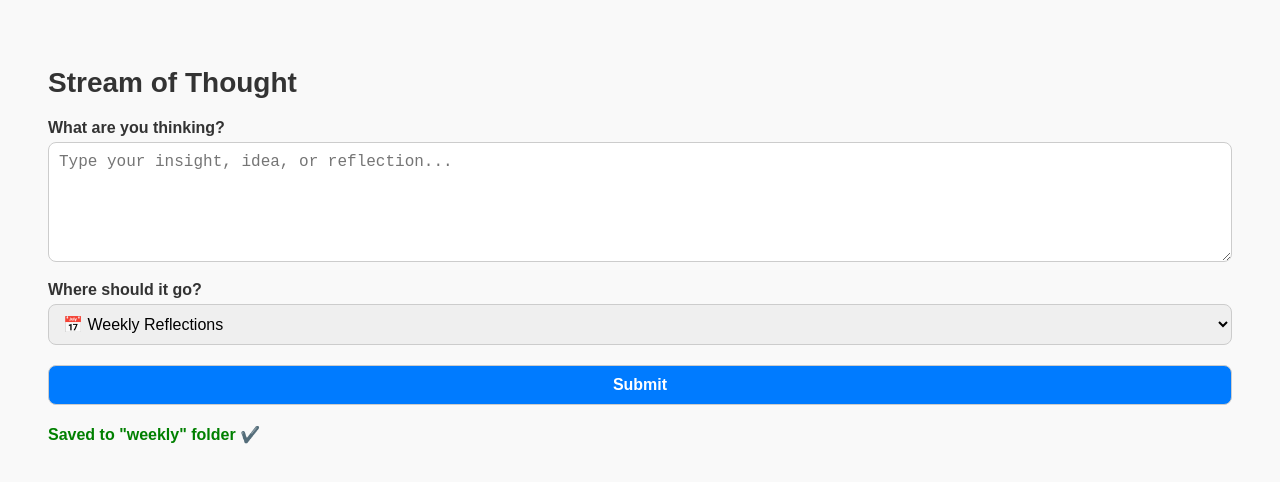
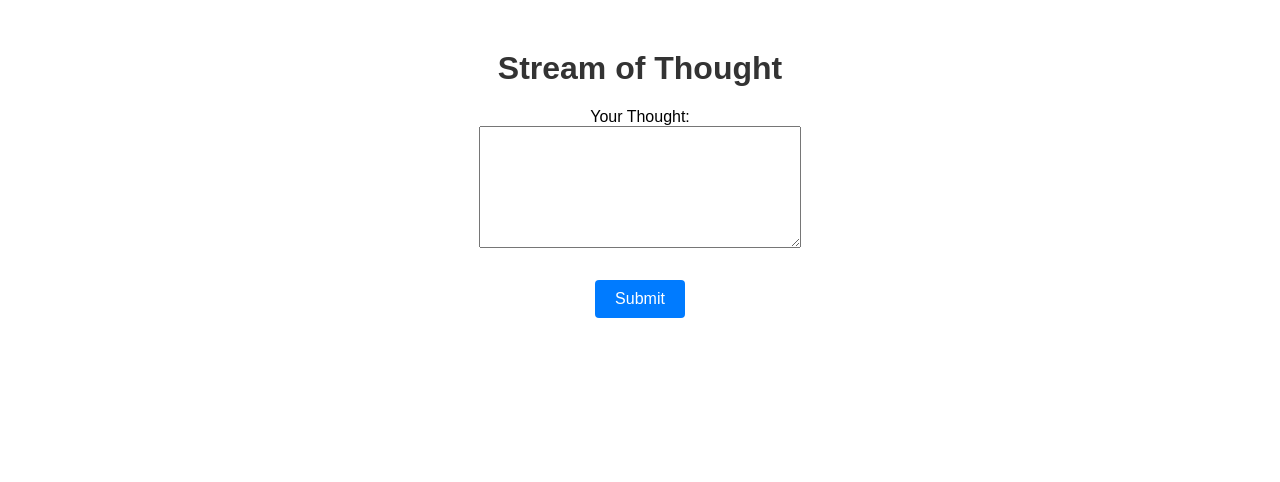
Before and after one commit to WillCO8/AI_Native_Journey, a plain HTML site: page stream-of-thought/index.html in a window 1280 px wide. Both pictures are taken after typing "Sample" into the empty fields and a click on the button "Submit". Drawn offline with Linux system fonts and the light colour scheme.

Commit message:
Replaced old Stream of Thought files with clean MVP

```diff
--- a/stream-of-thought/index.html
+++ b/stream-of-thought/index.html
@@ -1,59 +1,18 @@
 <!DOCTYPE html>
 <html lang="en">
-
 <head>
   <meta charset="UTF-8" />
   <meta name="viewport" content="width=device-width, initial-scale=1.0" />
   <title>Stream of Thought</title>
   <link rel="stylesheet" href="style.css" />
 </head>
-
 <body>
-
   <h1>Stream of Thought</h1>
-
   <form id="thought-form">
-    <label for="thought">What are you thinking?</label>
-    <textarea id="thought" rows="5" placeholder="Type your insight, idea, or reflection..."></textarea>
-
-    <label for="category">Where should it go?</label>
-    <select id="category">
-      <option value="weekly">📅 Weekly Reflections</option>
-      <option value="study">📚 Study Guides & Summaries</option>
-      <option value="projects">🚧 Projects & Experiments</option>
-    </select>
-
+    <label for="thought">Your Thought:</label><br>
+    <textarea id="thought" name="thought" rows="5" cols="33" required></textarea><br><br>
     <button type="submit">Submit</button>
   </form>
-
-  <div id="confirmation"></div>
-
-  <script>
-    document.getElementById('thought-form').addEventListener('submit', function (event) {
-      event.preventDefault();
-      const thought = document.getElementById('thought').value.trim();
-      const category = document.getElementById('category').value;
-
-      if (thought === '') {
-        alert('Please enter a thought before submitting.');
-        return;
-      }
-
-      // Clear the textarea
-      document.getElementById('thought').value = '';
-
-      // Display confirmation
-      const confirmation = document.getElementById('confirmation');
-      confirmation.textContent = `Saved to "${category}" folder ✔️`;
-      confirmation.style.display = 'block';
-
-      // Reset confirmation after a few seconds
-      setTimeout(() => {
-        confirmation.textContent = '';
-      }, 3000);
-    });
-  </script>
-
+  <script src="script.js"></script>
 </body>
-
 </html>
--- a/stream-of-thought/script.js
+++ b/stream-of-thought/script.js
@@ -1,33 +1,12 @@
-document.getElementById("thought-form").addEventListener("submit", async function(e) {
-  e.preventDefault();
+document.getElementById("thought-form").addEventListener("submit", function(event) {
+  event.preventDefault();
 
-  const category = document.getElementById("category").value;
-  const entry = document.getElementById("entry").value;
+  const thought = document.getElementById("thought").value;
+  console.log("Submitted thought:", thought);
 
-  if (!entry.trim()) {
-    document.getElementById("confirmation").textContent = "Please enter something before submitting.";
-    return;
-  }
+  // You could connect this to Google Apps Script later
+  alert("Thought submitted: " + thought);
 
-  const payload = {
-    category: category,
-    entry: entry,
-  };
-
-  try {
-    const response = await fetch("https://script.google.com/macros/s/AKfycbz7YlfY76B8QOIqunKQv2VXKN1D48DbzqHZeYdYdL0Oxv3FZVom06VfHgYJUvwvgH0n/exec", {
-      method: "POST",
-      mode: "no-cors",
-      headers: {
-        "Content-Type": "application/json",
-      },
-      body: JSON.stringify(payload),
-    });
-
-    document.getElementById("confirmation").textContent = "Thought submitted successfully!";
-    document.getElementById("thought-form").reset();
-  } catch (error) {
-    console.error("Submission failed", error);
-    document.getElementById("confirmation").textContent = "Something went wrong. Please try again.";
-  }
+  // Optionally, clear the form
+  document.getElementById("thought-form").reset();
 });
--- a/stream-of-thought/style.css
+++ b/stream-of-thought/style.css
@@ -1,55 +1,35 @@
 body {
   font-family: Arial, sans-serif;
-  background-color: #f9f9f9;
-  padding: 40px;
+  text-align: center;
+  margin-top: 50px;
+}
+
+h1 {
   color: #333;
 }
 
-h1 {
-  font-size: 28px;
-  margin-bottom: 20px;
+form {
+  margin-top: 20px;
 }
 
-label {
-  display: block;
-  margin-top: 15px;
-  font-weight: bold;
-}
-
-input,
-select,
-textarea,
-button {
-  width: 100%;
+textarea {
+  width: 300px;
+  height: 100px;
   padding: 10px;
-  margin-top: 5px;
-  border: 1px solid #ccc;
-  border-radius: 8px;
-  box-sizing: border-box;
   font-size: 16px;
 }
 
-textarea {
-  height: 120px;
-  resize: vertical;
-}
-
 button {
-  background-color: #007bff;
+  margin-top: 10px;
+  padding: 10px 20px;
+  font-size: 16px;
+  background-color: #007BFF;
   color: white;
-  margin-top: 20px;
+  border: none;
+  border-radius: 4px;
   cursor: pointer;
-  transition: background-color 0.2s ease;
-  font-weight: bold;
 }
 
 button:hover {
   background-color: #0056b3;
 }
-
-#confirmation {
-  margin-top: 20px;
-  font-size: 16px;
-  color: green;
-  font-weight: bold;
-}
```
Also changed, not shown: 1 other file.
